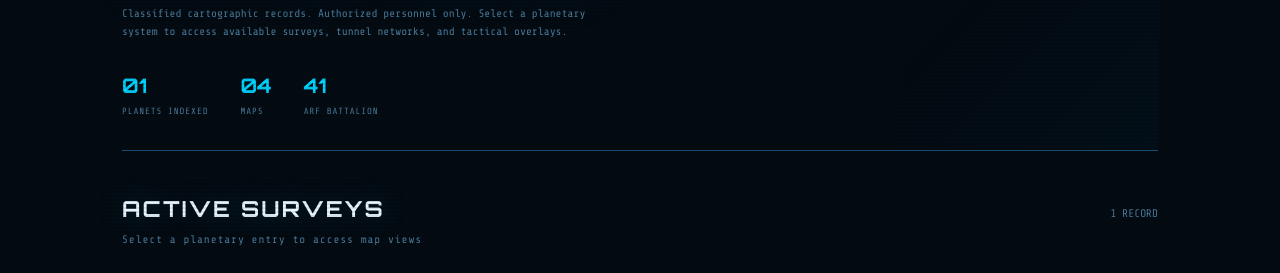
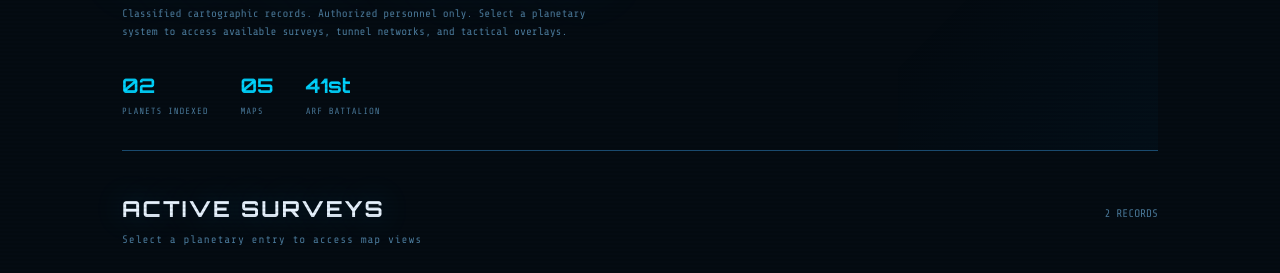
Before and after one commit to jacobcwp/CWP_Maps, a plain HTML site: page index.html in a window 1280 px wide. Shown: the part 285-558 px from the top of the page. Drawn offline with nearby package versions, Linux system fonts and the light colour scheme.

Commit message:
Updated the counts oops

```diff
--- a/index.html
+++ b/index.html
@@ -153,15 +153,15 @@
         </p>
         <div class="hero-stats">
           <div class="stat">
-            <span class="stat-val">01</span>
+            <span class="stat-val">02</span>
             <span class="stat-label">Planets Indexed</span>
           </div>
           <div class="stat">
-            <span class="stat-val">04</span>
+            <span class="stat-val">05</span>
             <span class="stat-label">Maps</span>
           </div>
           <div class="stat">
-            <span class="stat-val">41</span>
+            <span class="stat-val">41st</span>
             <span class="stat-label">ARF Battalion</span>
           </div>
         </div>
@@ -172,7 +172,7 @@
           <div class="section-title">ACTIVE SURVEYS</div>
           <div class="section-sub">Select a planetary entry to access map views</div>
         </div>
-        <span class="section-count">1 RECORD</span>
+        <span class="section-count">2 RECORDS</span>
       </div>
 
       <div class="planet-grid">
```
